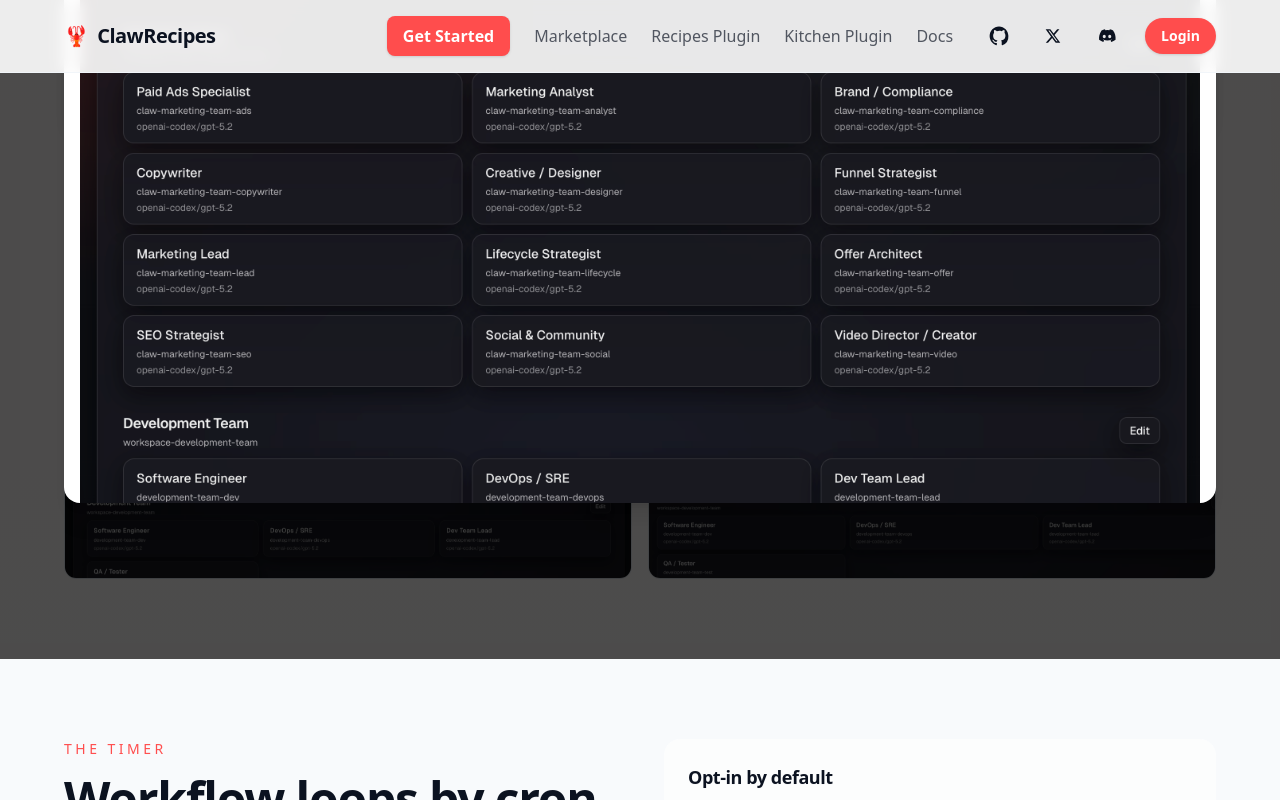
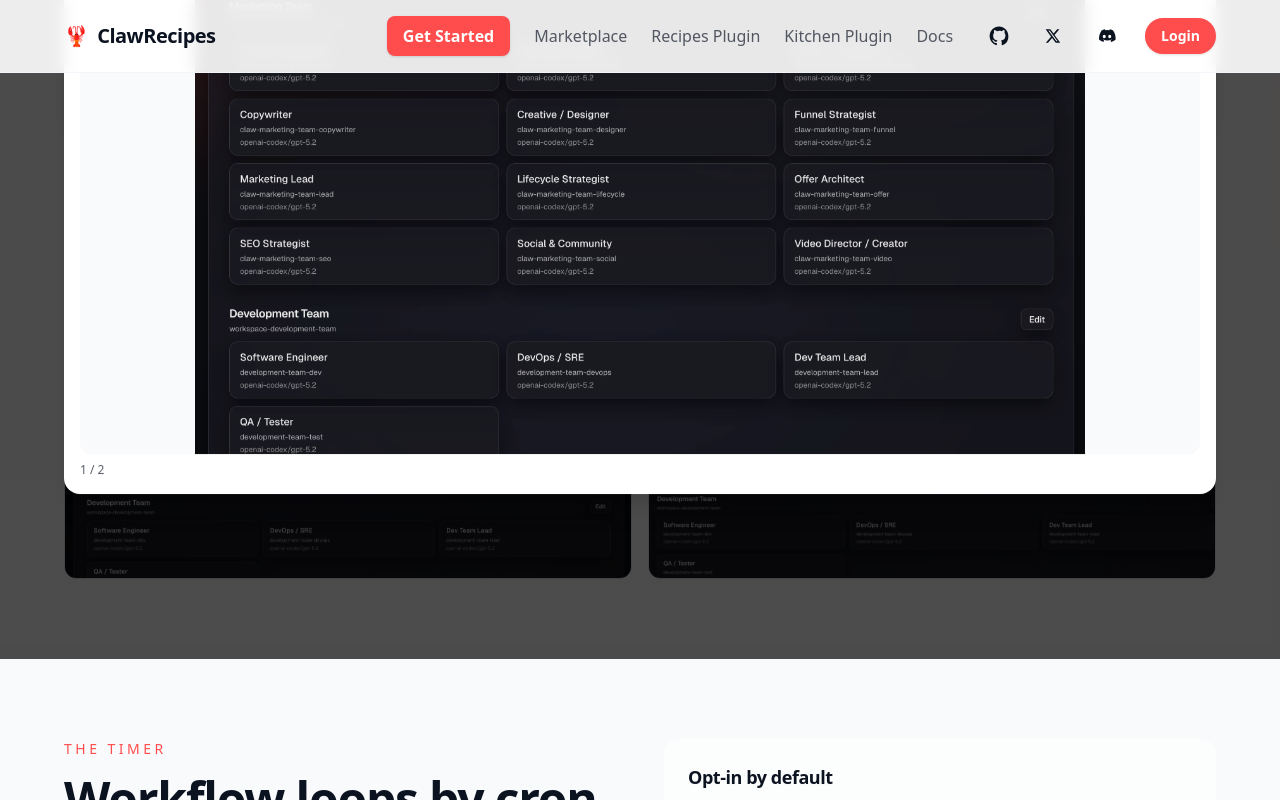
Before and after one commit to JIGGAI/ClawMarket, a Next.js app: page / in a window 1280 px wide. Both pictures are taken after a click on the button 348 px from the left and 2975 px from the top of the page. Shown: the part 2575-3375 px from the top of the page. Built offline with nearby package versions, Linux system fonts and the light colour scheme; no server answers.

Commit message:
ui(modal): center images + add cron screenshot

```diff
--- a/src/app/page.tsx
+++ b/src/app/page.tsx
@@ -49,7 +49,10 @@ const agentsImages = [
 
 const recipesImages = [{ src: "/images/recipes/recipes-1.png", alt: "Recipes" }];
 
-const cronImages = [{ src: "/images/cron/cron-1.png", alt: "Cron" }];
+const cronImages = [
+  { src: "/images/cron/cron-1.png", alt: "Cron jobs" },
+  { src: "/images/cron/cron-2.png", alt: "Cron jobs" },
+];
 
 // These filenames include a narrow no-break space in the original screenshot name; use URL-encoded paths.
 const goalsImages = [
--- a/src/components/plugins/ImageModal.tsx
+++ b/src/components/plugins/ImageModal.tsx
@@ -79,15 +79,18 @@ export function ImageModal({
           </div>
         </div>
 
-        <div className="relative w-full">
-          <Image
-            src={active.src}
-            alt={active.alt}
-            width={2400}
-            height={1500}
-            className="h-auto w-full rounded-xl"
-            priority
-          />
+        <div className="flex flex-col">
+          {/* Full-screen friendly: keep the image centered and contained */}
+          <div className="relative flex h-[75vh] w-full items-center justify-center overflow-hidden rounded-xl bg-slate-50">
+            <Image
+              src={active.src}
+              alt={active.alt}
+              fill
+              sizes="100vw"
+              className="object-contain"
+              priority
+            />
+          </div>
           <div className="mt-2 text-xs text-[var(--muted)]">
             {i + 1} / {safeItems.length}
           </div>
```
